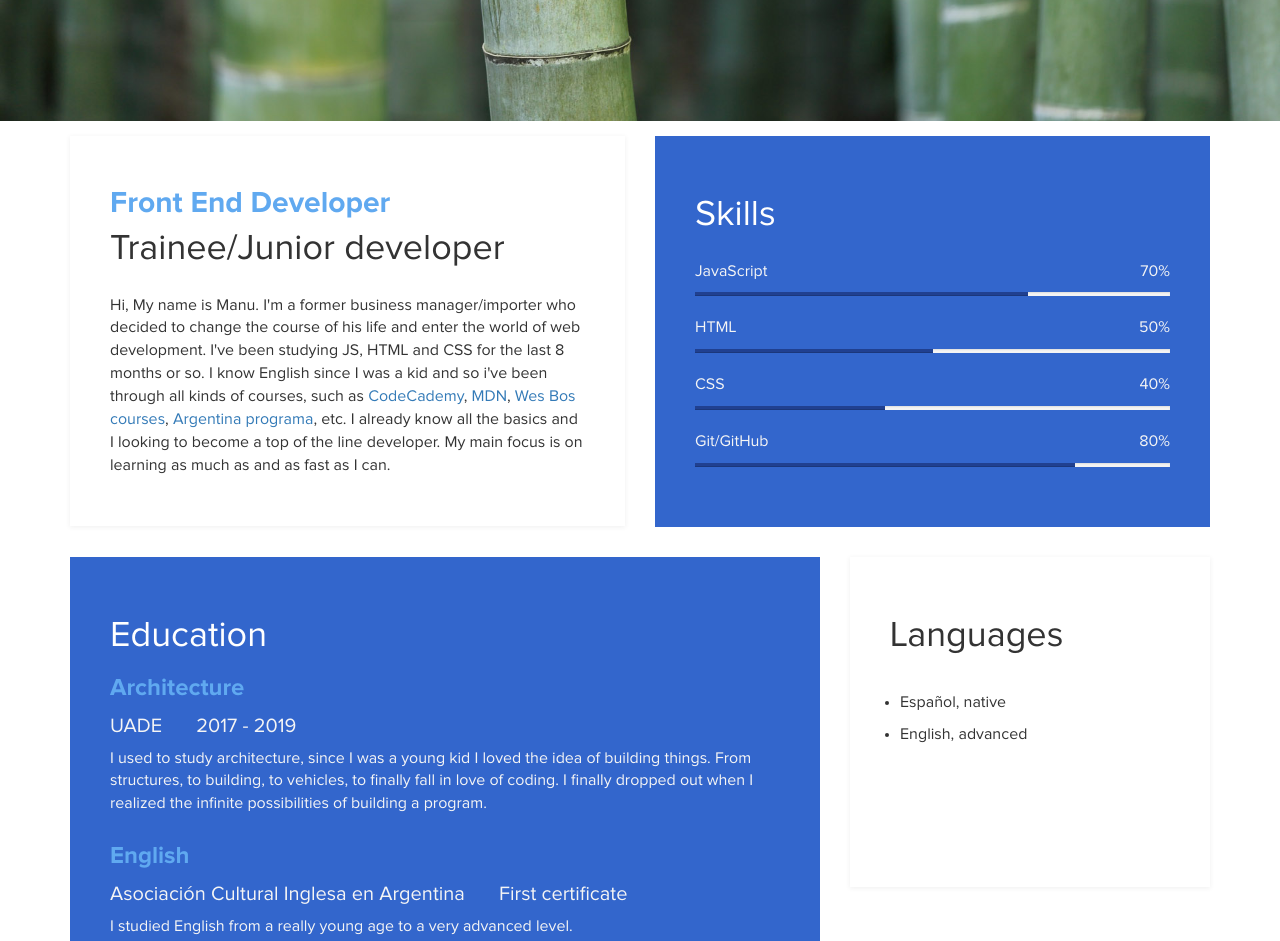
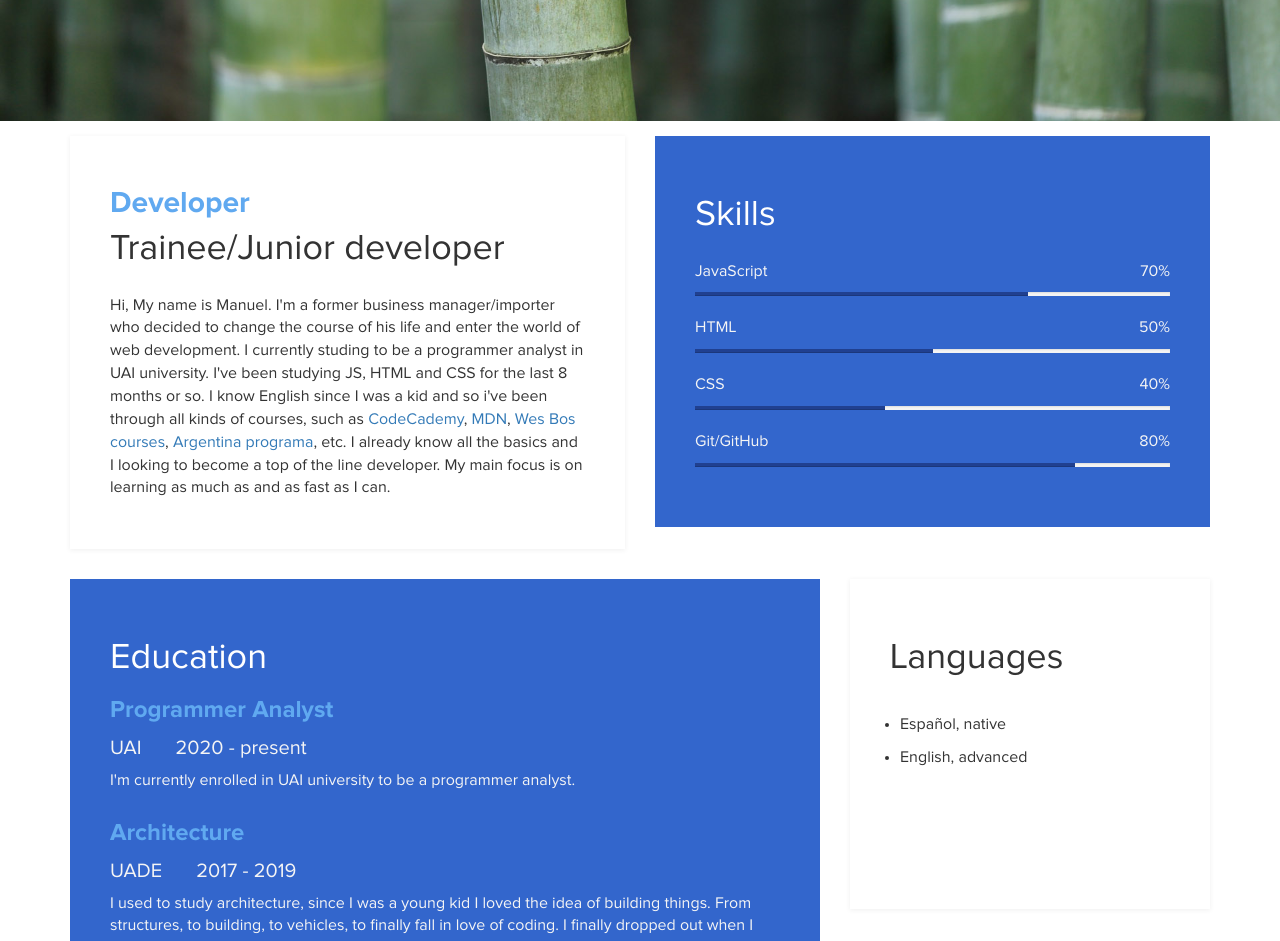
Before and after one commit to manu-sisto/web-resume, a plain HTML site: page index.html in a window 1280 px wide. Shown: the part 679-1620 px from the top of the page. Drawn offline with Linux system fonts and the light colour scheme.

Commit message:
Update index.html
added in "estudies" and "currently learning".
config personal description.

```diff
--- a/index.html
+++ b/index.html
@@ -33,7 +33,7 @@ http://www.templatemo.com/tm-467-easy-profile
 				<img src="images/profile_picture1.jpg" class="img-responsive img-circle tm-border" alt="templatemo easy profile">
 				<hr>
 				<h1 class="tm-title bold shadow">Manuel Sisto</h1>
-				<h1 class="white bold shadow">Front End Developer</h1>
+				<h1 class="white bold shadow">Trainee/Junior Developer</h1>
 			</div>
 		</div>
 	</div>
@@ -44,9 +44,9 @@ http://www.templatemo.com/tm-467-easy-profile
 	<div class="row">
 		<div class="col-md-6 col-sm-12">
 			<div class="about">
-				<h3 class="accent">Front End Developer</h3>
+				<h3 class="accent">Developer</h3>
 				<h2>Trainee/Junior developer</h2>
-				<p>Hi, My name is Manu. I'm a former business manager/importer who decided to change the course of his life and enter the world of web development. I've been studying JS, HTML and CSS for the last 8 months or so. I know English since I was a kid and so i've been through all kinds of courses, such as <a href="https://www.codecademy.com/learn" target="_blank">CodeCademy</a>, <a href="https://developer.mozilla.org/en-US/" target="_blank">MDN</a>, <a href="https://wesbos.com/courses" target="_blank">Wes Bos courses</a>, <a href="https://argentinaprograma.com/" target="_blank">Argentina programa</a>, etc. I already know all the basics and I looking to become a top of the line developer. My main focus is on learning as much as and as fast as I can.</p>
+				<p>Hi, My name is Manuel. I'm a former business manager/importer who decided to change the course of his life and enter the world of web development. I currently studing to be a programmer analyst in UAI university. I've been studying JS, HTML and CSS for the last 8 months or so. I know English since I was a kid and so i've been through all kinds of courses, such as <a href="https://www.codecademy.com/learn" target="_blank">CodeCademy</a>, <a href="https://developer.mozilla.org/en-US/" target="_blank">MDN</a>, <a href="https://wesbos.com/courses" target="_blank">Wes Bos courses</a>, <a href="https://argentinaprograma.com/" target="_blank">Argentina programa</a>, etc. I already know all the basics and I looking to become a top of the line developer. My main focus is on learning as much as and as fast as I can.</p>
 			</div>
 		</div>
 		<div class="col-md-6 col-sm-12">
@@ -87,6 +87,14 @@ http://www.templatemo.com/tm-467-easy-profile
 		<div class="col-md-8 col-sm-12">
 			<div class="education">
 				<h2 class="white">Education</h2>
+				<div class="education-content">
+				<h4 class="education-title accent">Programmer Analyst</h4>
+					<div class="education-school">
+							<h5>UAI</h5><span></span>
+							<h5>2020 - present</h5>
+						</div>
+						<p class="education-description">I'm currently enrolled in UAI university to be a programmer analyst.</p>
+					</div>
 					<div class="education-content">
 						<h4 class="education-title accent">Architecture</h4>
 							<div class="education-school">
@@ -94,7 +102,9 @@ http://www.templatemo.com/tm-467-easy-profile
 								<h5>2017 - 2019</h5>
 							</div>
 						<p class="education-description">I used to study architecture, since I was a young kid I loved the idea of building things. From structures, to building, to vehicles, to finally fall in love of coding. I finally dropped out when I realized the infinite possibilities of building a program.</p>
-					</div><div class="education-content">
+					</div>
+
+					<div class="education-content">
 						<h4 class="education-title accent">English</h4>
 							<div class="education-school">
 								<h5>Asociación Cultural Inglesa en Argentina</h5><span></span>
@@ -164,6 +174,7 @@ http://www.templatemo.com/tm-467-easy-profile
 				<h2>Others skills</h2>
 				<h4>I'm currently learning....</h4>
 					<ul>
+						<li>SQL</li>
 						<li>React</li>
 						<li>Agile methodology (scrum)</li>
 					</ul>
```
